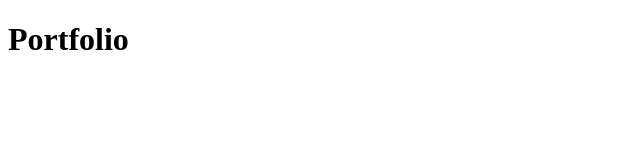
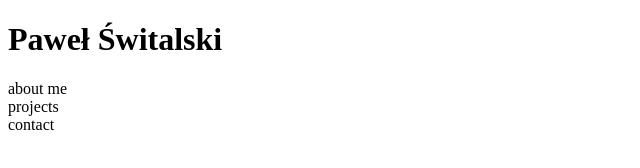
Before and after one commit to pswitalski/Portfolio, a website built with Parcel: page index.html in a window 1280 px wide. Shown: the whole page, without its empty margins (0-640 px from the left). Built offline with nearby package versions, Linux system fonts and the light colour scheme.

Commit message:
create npm start script in package.json. Create basic HTML structure.

```diff
--- a/index.html
+++ b/index.html
@@ -9,7 +9,22 @@
 </head>
 
 <body>
-    <h1>Portfolio</h1>
+    <header>
+        <h1>Paweł Świtalski</h1>
+    </header>
+
+    <section class="about">
+        about me
+    </section>
+
+    <section class="projects">
+        projects
+    </section>
+
+    <section class="contact">
+        contact
+    </section>
+
     <script src="./index.js"></script>
 </body>
 
--- a/package.json
+++ b/package.json
@@ -4,7 +4,8 @@
   "description": "",
   "main": "index.js",
   "scripts": {
-    "test": "echo \"Error: no test specified\" && exit 1"
+    "test": "echo \"Error: no test specified\" && exit 1",
+    "start": "parcel index.html"
   },
   "author": "Pawel Switalski",
   "license": "ISC",
```
